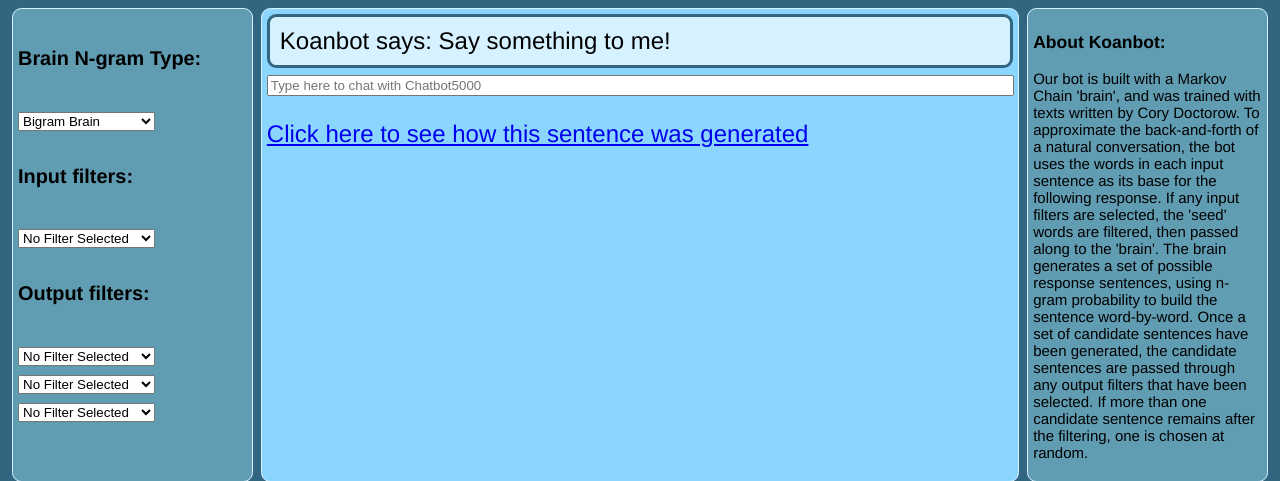
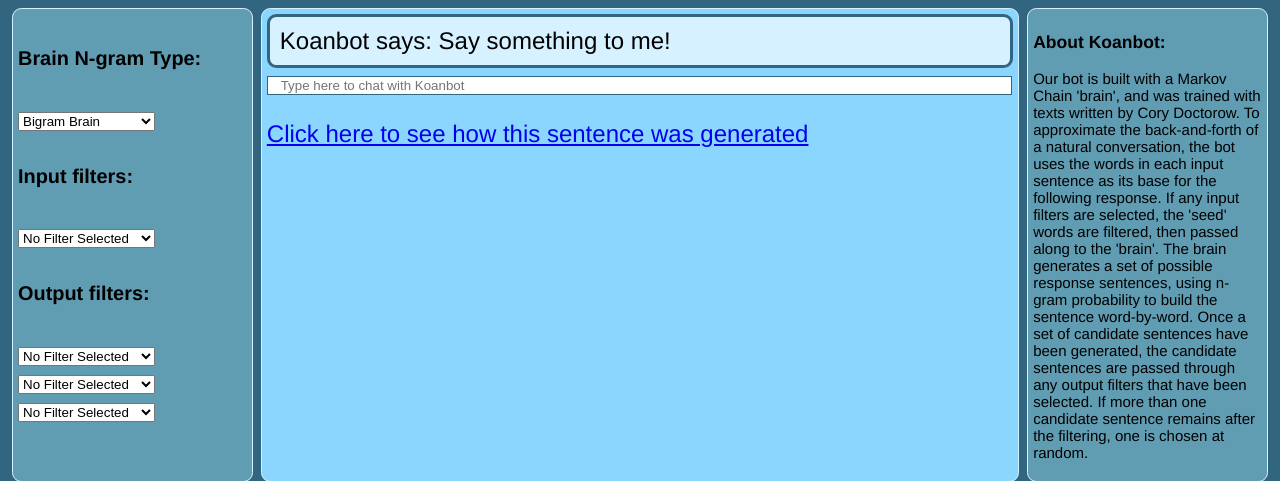
Before and after one commit to corinnelhh/chatbot, a Flask app: page / in a window 1280 px wide. Shown: the part 100-581 px from the top of the page. Run offline with Flask 2, Linux system fonts and the light colour scheme; parts of the project's set-up code (start-up, migrations or seed data) failed here and were passed over; some libraries are stand-ins or nearby versions.

Commit message:
css tweaking

```diff
--- a/static/style.css
+++ b/static/style.css
@@ -100,6 +100,8 @@ header{
 
 #submission{
     width: 99%;
+    background: BDD0FF;
+    border:1px solid #32657F;
 }
 
 .hidden{
--- a/templates/base.html
+++ b/templates/base.html
@@ -60,7 +60,7 @@
         </div>
             <form id="input_form" action="{{ url_for('submit') }}" method="POST" class="submit">
                 <div class="field">
-                <input type="text" size="auto" name="submission" id="submission" placeholder="Type here to chat with Chatbot5000"/>
+                <input type="text" size="auto" name="submission" id="submission" placeholder="   Type here to chat with Koanbot"/>
                 </div>
             </form>
             <p></p>
```
